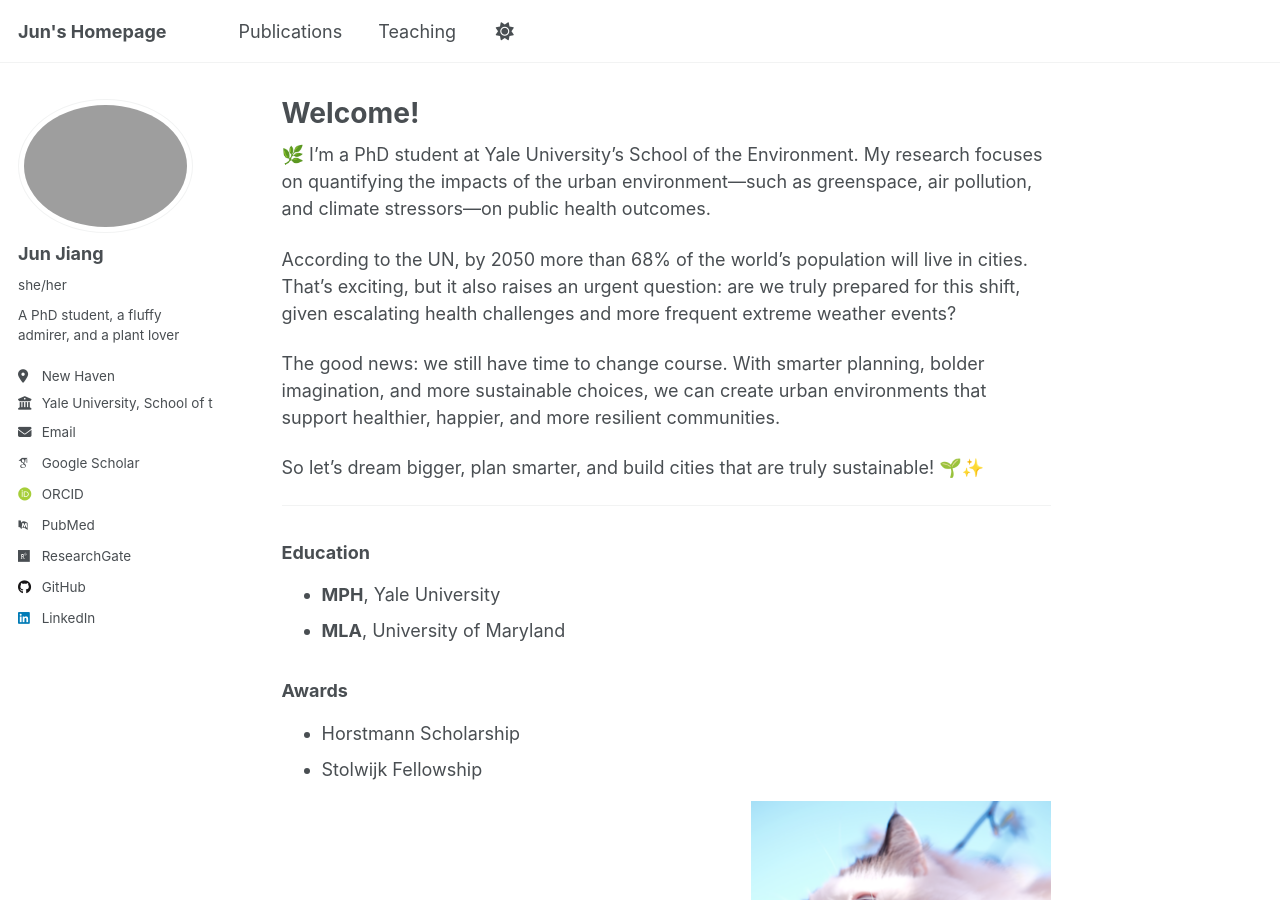
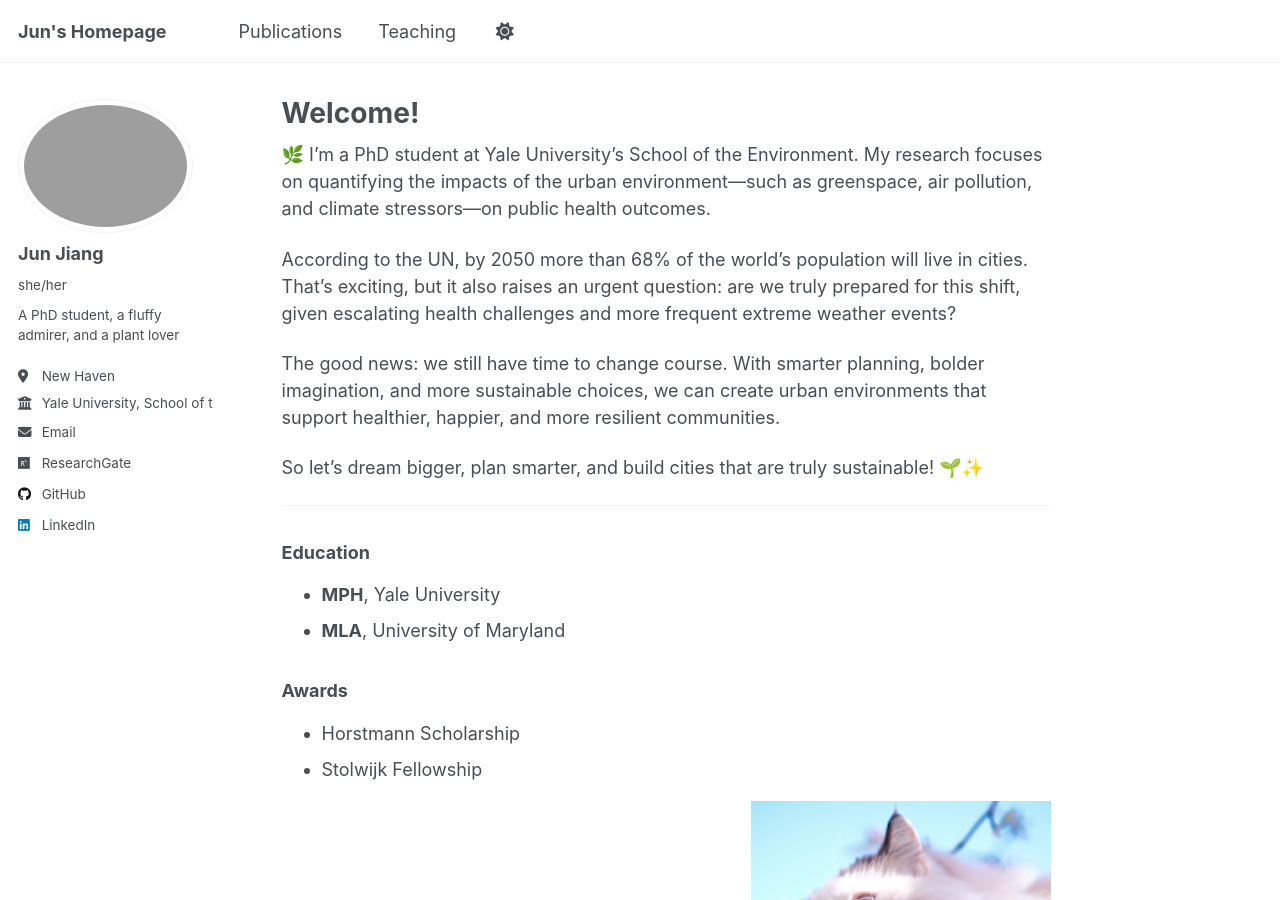
Before and after one commit to junjiangw6c6/junjiangw6c6.github.io, a Jekyll site: the page built from _pages/about.md, in a window 1280 px wide and 900 px high. Built offline with Jekyll 4.4.1, drawn with Linux system fonts in a browser that asks for light colours; some web fonts are replaced; a script that is not in the unit is left out; part of the change alters nothing that is shown.

Commit message:
Update _config.yml

```diff
--- a/_config.yml
+++ b/_config.yml
@@ -21,9 +21,9 @@ author:
   location: "New Haven"
   employer: "Yale University, School of the Environment"
   email: "jun.jiang@yale.edu"
-  googlescholar: "https://scholar.google.com/citations?user=PS_CX0AAAAAJ"
-  orcid: ""                         # leave blank or put your real ORCID URL
-  pubmed: ""                        # remove placeholder that points to 'john snow'
+  #googlescholar: "https://scholar.google.com/citations?user=PS_CX0AAAAAJ"
+  #orcid: ""                         # leave blank or put your real ORCID URL
+  #pubmed: ""                        # remove placeholder that points to 'john snow'
   researchgate: "https://www.researchgate.net/profile/Jun-Jiang-77"
   github: "junjiangw6c6"
   linkedin: ""                      # add if you want
```
